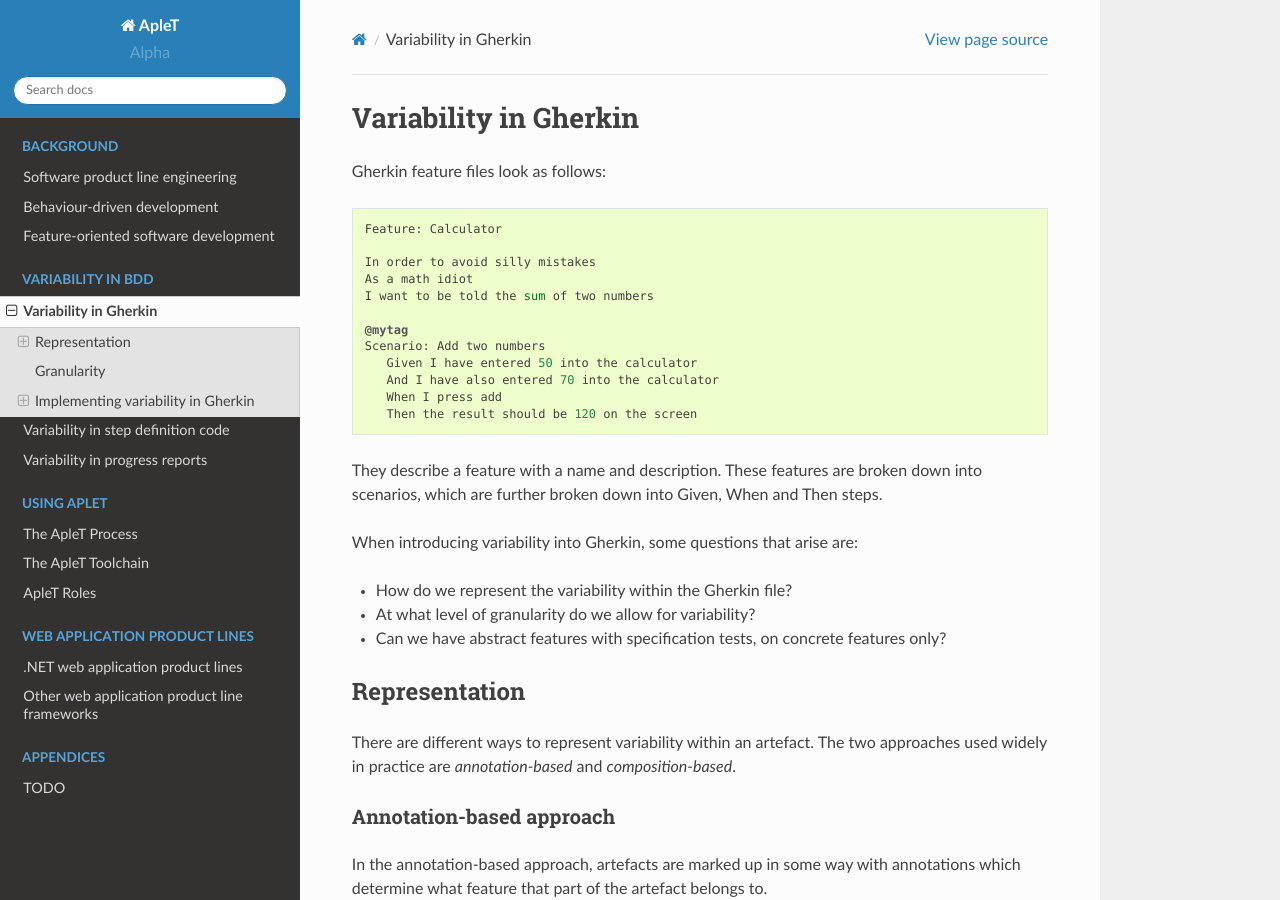
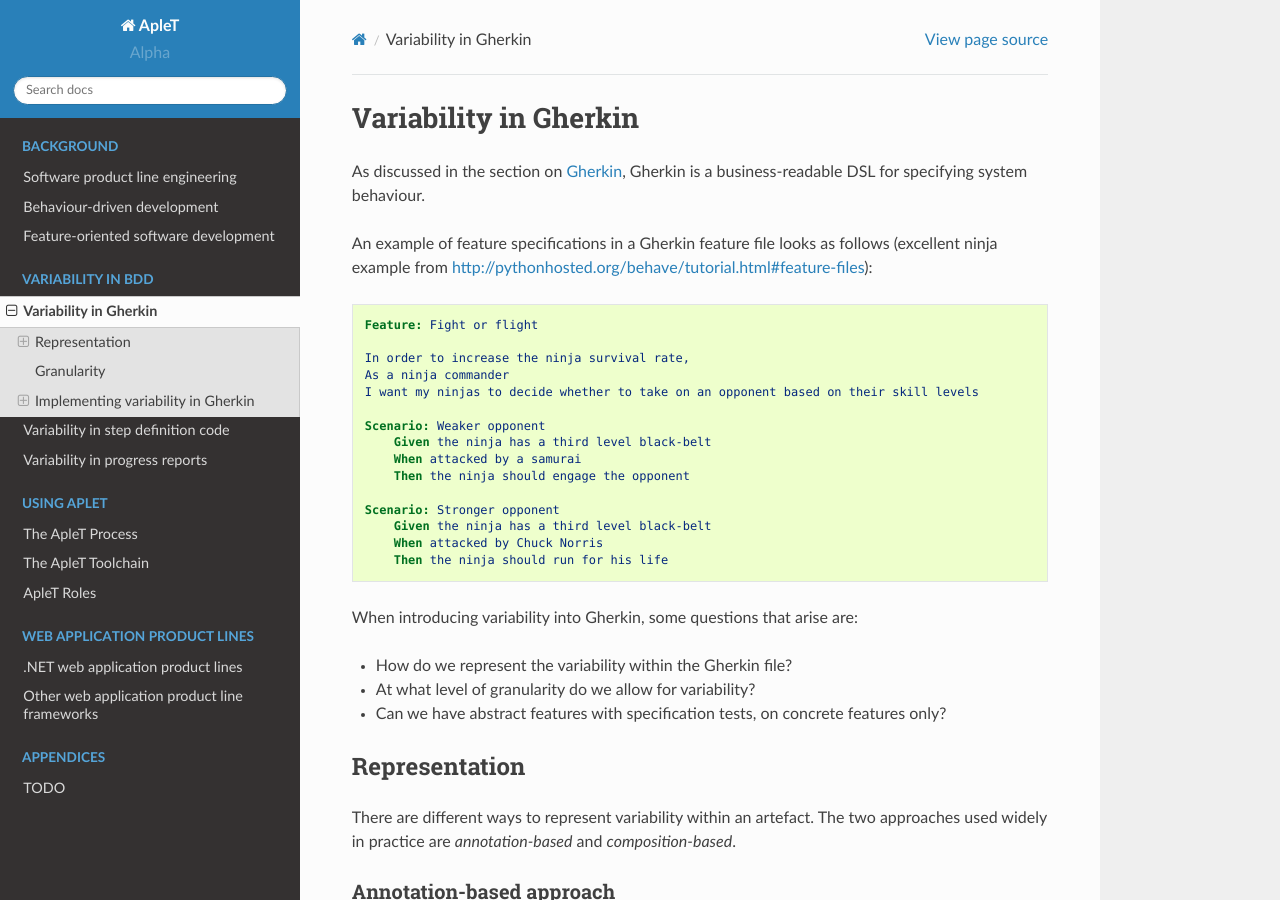
Before and after one commit to ngm/ApleT, a Sphinx documentation site: the page built from docs/gherkin-and-variability.rst, in a window 1280 px wide and 900 px high. Built offline with Sphinx 7.4.7 and the Read the Docs theme 2.0.0, drawn with Linux system fonts in a browser that asks for light colours.

Commit message:
Make a Gherkin specific section in BDD

```diff
--- a/docs/gherkin-and-variability.rst
+++ b/docs/gherkin-and-variability.rst
@@ -2,24 +2,29 @@
 Variability in Gherkin
 **********************
 
-Gherkin feature files look as follows::
+As discussed in the section on :ref:`gherkin`, Gherkin
+is a business-readable DSL for specifying system behaviour.
 
-    Feature: Calculator
+An example of feature specifications in a Gherkin feature file looks as
+follows (excellent ninja example from http://pythonhosted.org/behave/tutorial.html#feature-files):
 
-    In order to avoid silly mistakes
-    As a math idiot
-    I want to be told the sum of two numbers
+.. code-block:: gherkin
 
-    @mytag
-    Scenario: Add two numbers
-       Given I have entered 50 into the calculator
-       And I have also entered 70 into the calculator
-       When I press add
-       Then the result should be 120 on the screen
+    Feature: Fight or flight
 
-They describe a feature with a name and description.  These features
-are broken down into scenarios, which are further broken down into
-Given, When and Then steps.
+    In order to increase the ninja survival rate,
+    As a ninja commander
+    I want my ninjas to decide whether to take on an opponent based on their skill levels
+
+    Scenario: Weaker opponent
+        Given the ninja has a third level black-belt
+        When attacked by a samurai
+        Then the ninja should engage the opponent
+
+    Scenario: Stronger opponent
+        Given the ninja has a third level black-belt
+        When attacked by Chuck Norris
+        Then the ninja should run for his life
 
 When introducing variability into Gherkin, some questions that arise are:
 
```
Also changed, not shown: docs/behaviour_driven_development.rst (+38 -0 lines).
